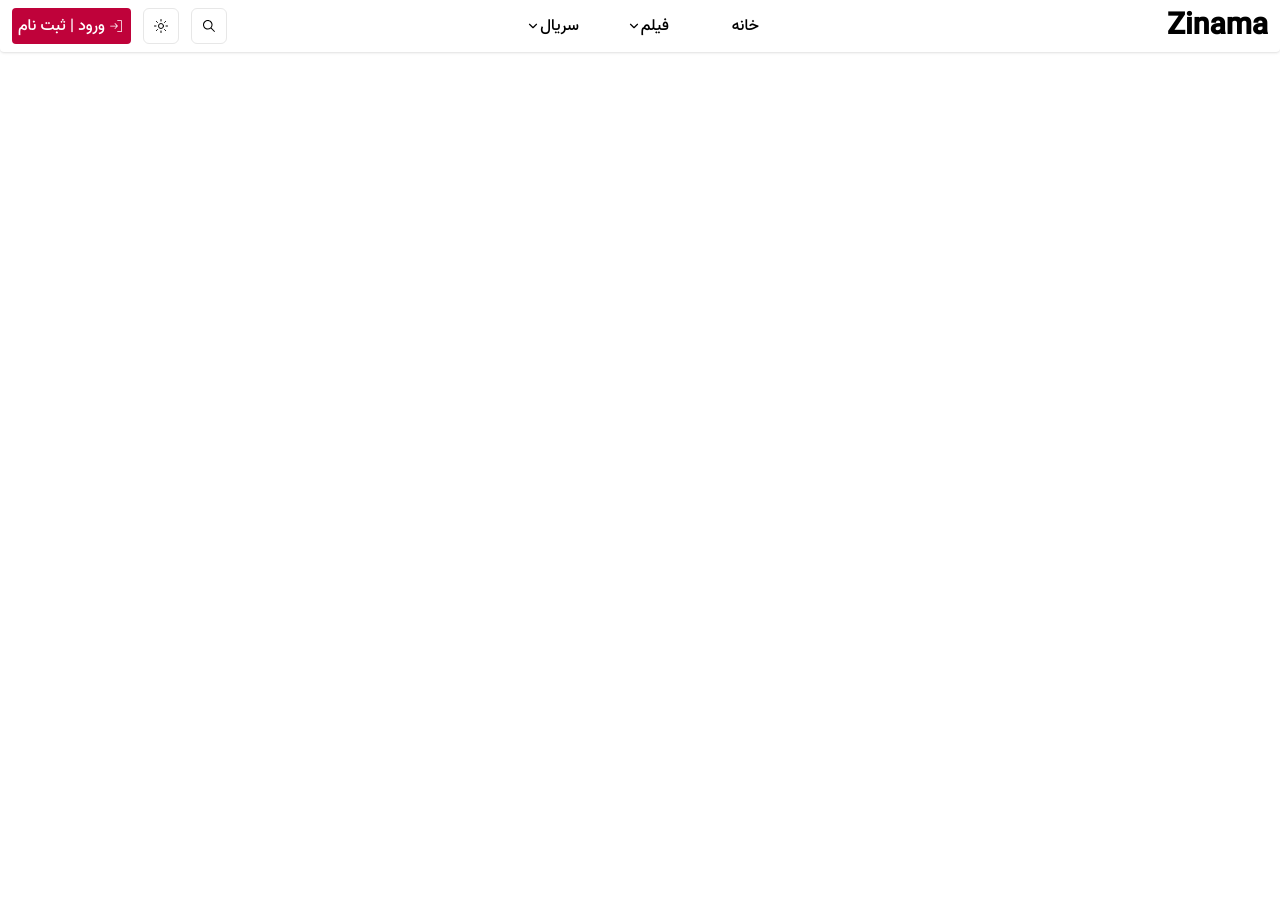
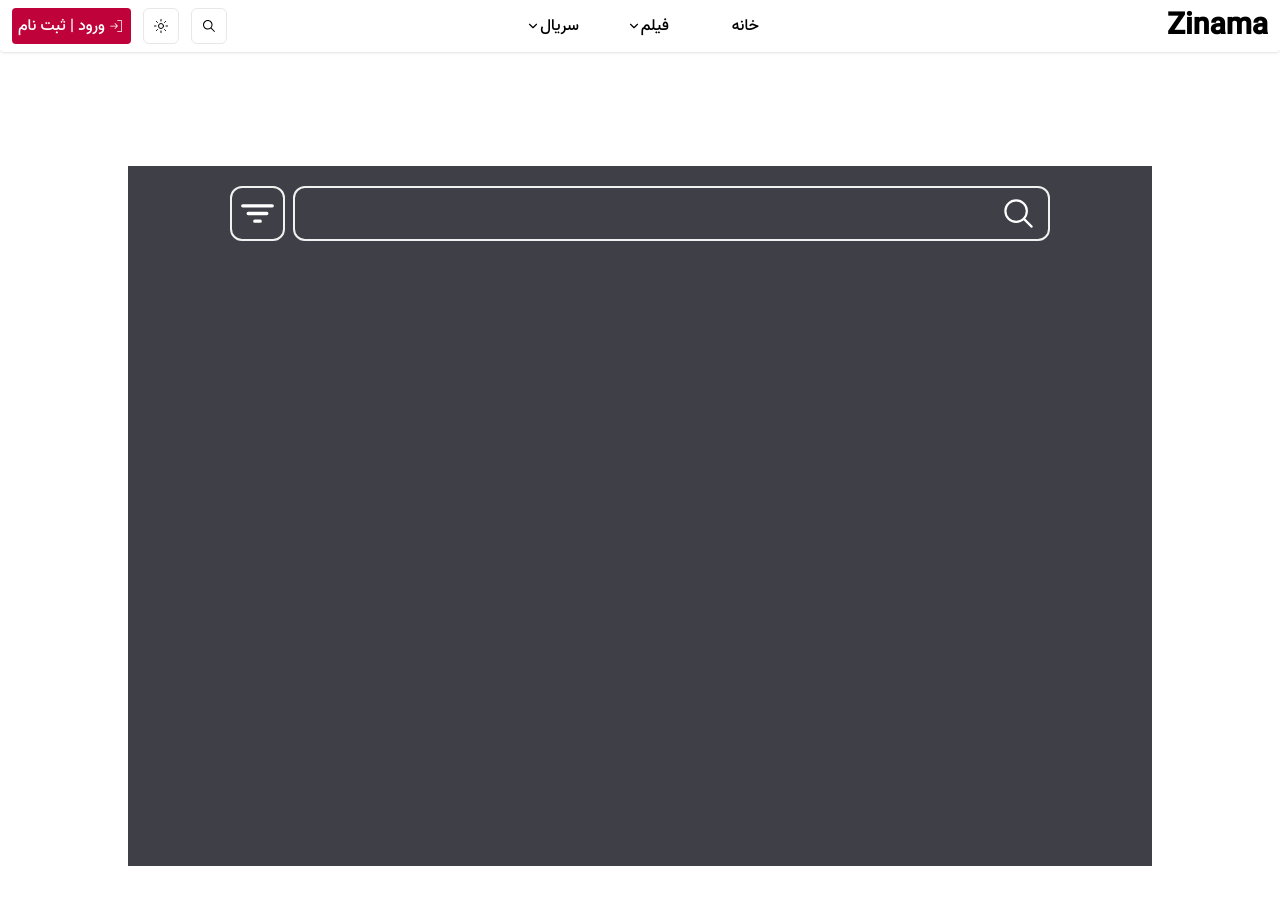
Before and after one commit to Amirali-Mirabdolah/Zinama, a React (Vite) app: page /search in a window 1280 px wide. Shown: the top 904 px of the page. Before the commit the page ends 800 px from the top, so only its background shows below. Built offline with nearby package versions, Linux system fonts and the light colour scheme.

Commit message:
Complete template search page

```diff
--- a/src/App.css
+++ b/src/App.css
@@ -10,9 +10,11 @@
   --color-second: #3e7bfa;
 
   --color-dark: #131313;
+  --color-dark-navbar: #121212;
   --color-dark-border: #1e1e1e;
   --color-dark-border-hover: #262626;
   --color-dark-genre: #262626;
+  --color-dark-icons: #f1f1f1;
 
   --color-light-border: #e7e7e7;
 }
--- a/src/App.jsx
+++ b/src/App.jsx
@@ -5,6 +5,7 @@ import "./App.css";
 import Navbar from "./components/Navbar";
 import { Route, Routes } from "react-router-dom";
 import Home from "./pages/Home";
+import Search from "./pages/Search";
 
 function App() {
   return (
@@ -12,6 +13,7 @@ function App() {
       <Navbar />
       <Routes>
         <Route path="/" element={<Home />} />
+        <Route path="/search" element={<Search />} />
       </Routes>
     </>
   );
--- a/src/components/Navbar.jsx
+++ b/src/components/Navbar.jsx
@@ -6,6 +6,7 @@ import { PiSignInLight } from "react-icons/pi";
 import { FiChevronDown } from "react-icons/fi";
 import { LuUserRound } from "react-icons/lu";
 import { HiMiniBars3 } from "react-icons/hi2";
+import { Link } from 'react-router-dom';
 
 function Navbar() {
 
@@ -27,7 +28,7 @@ function Navbar() {
 
   return (
     <>
-      <header className='sticky top-0 z-50 shadow-sm rounded-b-sm mx-auto bg-white dark:bg-dark dark:text-white'>
+      <header className='sticky top-0 z-50 shadow-sm rounded-b-sm mx-auto bg-white dark:bg-dark-navbar dark:text-white'>
         <nav className='flex justify-between items-center py-2 px-3 w-full'>
 
           <div className='flex w-full *:flex-1/3 justify-between sm:justify-between h-9 gap-x-12 items-center'>
@@ -37,9 +38,9 @@ function Navbar() {
               </button>
             </div>
 
-            <a href="#">
+            <Link to={'/'}>
               <h2 className='text-2xl text-center sm:text-right sm:text-3xl font-bold'>Zinama</h2>
-            </a>
+            </Link>
 
             <ul className='hidden md:flex lg:max-w-[238px] *:flex-1/3 *:text-center justify-between items-center h-full gap-x-8 [&_li>a]:h-9 [&_li>div>a]:w-fit [&_a]:flex [&_a]:items-center *:transition-all'>
               <li className=''>
@@ -80,9 +81,9 @@ function Navbar() {
             </ul>
 
             <div className='flex items-center justify-end gap-x-1 sm:gap-x-2 md:gap-x-3'>
-              <button className='button'>
+              <Link to={'/search'} className='button'>
                 <IoIosSearch className='icon' />
-              </button>
+              </Link>
               <button onClick={themeHandler} className='button'>
                 <IoSunnyOutline className='icon' />
               </button>
--- /dev/null
+++ b/src/pages/Search.jsx
@@ -0,0 +1,23 @@
+import React from 'react'
+import { IoSearchOutline } from "react-icons/io5";
+import { IoFilter } from "react-icons/io5";
+
+function Search() {
+  return (
+    <div className='flex text-white justify-center items-center min-h-screen my-16'>
+      <div className='w-[80%] h-[700px] bg-zinc-700'>
+        <div className='w-[80%] mx-auto flex items-center gap-x-2'>
+          <div className='flex justify-between w-full h-[55px] relative border-2 border-dark-icons rounded-xl px-3 py-1 my-5'>
+            <IoSearchOutline className='h-full dark:text-dark-icons text-[35px]' />
+            <input maxLength={18} type="text" className='block w-[95%] h-full outline-0' />
+          </div>
+          <button className='border-2 border-dark-icons p-2 h-full rounded-xl cursor-pointer text-white hover:text-main transition-colors'>
+            <IoFilter className='text-[35px]' />
+          </button>
+        </div>
+      </div>
+    </div>
+  )
+}
+
+export default Search
```
